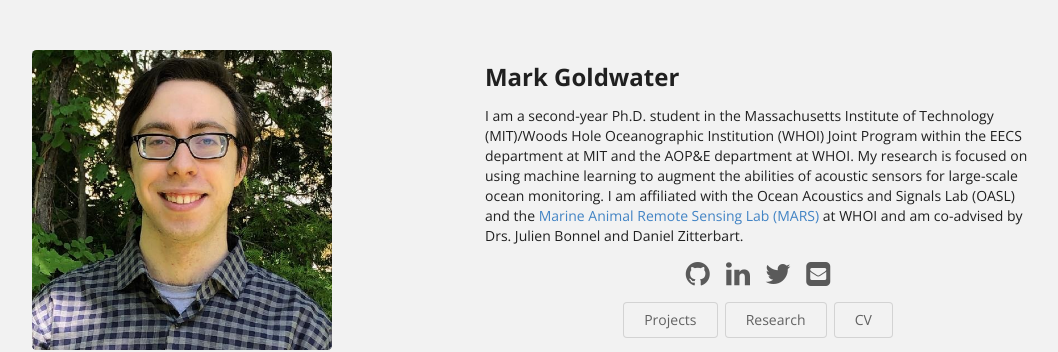
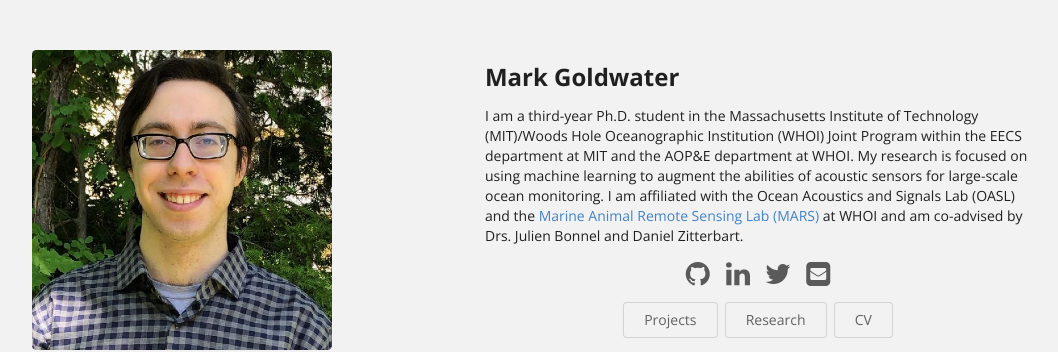
Before and after one commit to MarkG98/MarkG98.github.io, a Jekyll site: the page built from index.html, in a window 1280 px wide. Shown: the part 236-588 px from the top of the page, without its empty margins (169-1227 px from the left). Built offline with Jekyll 4.4.1, drawn with Linux system fonts in a browser that asks for light colours.

Commit message:
Updating year

```diff
--- a/_data/bio.json
+++ b/_data/bio.json
@@ -6,7 +6,7 @@
     "email": "mgoldwat@mit.edu",
     "phone": "",
     "website": "https://MarkG98.github.io",
-    "summary": "I am a second-year Ph.D. student in the Massachusetts Institute
+    "summary": "I am a third-year Ph.D. student in the Massachusetts Institute
                 of Technology (MIT)/Woods Hole Oceanographic Institution (WHOI)
                 Joint Program within the EECS department at MIT and the AOP&E
                 department at WHOI. My research is focused on using machine
```
